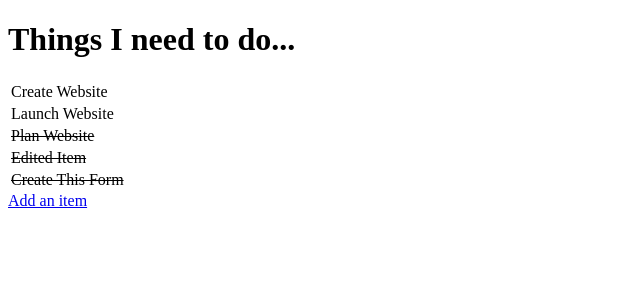
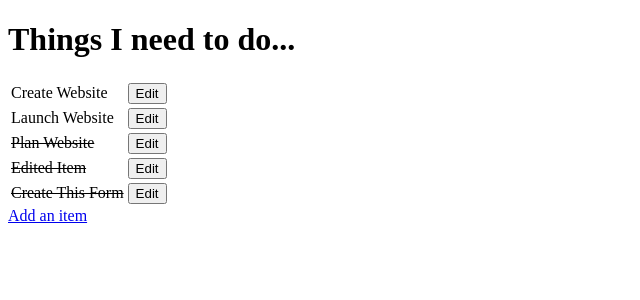
Before and after one commit to dombeesley/django_todo, a Django app: page / in a window 1280 px wide. Shown: the top 300 px of the page, without its empty margins (0-640 px from the left). Run offline with Django 3.2, Linux system fonts and the light colour scheme; data comes from the database, SQL or seed files in the repository; both versions use the stored data as it was after the commit.

Commit message:
add edit item form

```diff
--- a/django_todo/urls.py
+++ b/django_todo/urls.py
@@ -15,10 +15,11 @@ Including another URLconf
 """
 from django.conf.urls import url
 from django.contrib import admin
-from todo.views import get_todo_list, create_an_item
+from todo.views import get_todo_list, create_an_item, edit_an_item
 
 urlpatterns = [
     url(r'^admin/', admin.site.urls),
     url(r'^$', get_todo_list),
-    url(r'^add$', create_an_item)
+    url(r'^add$', create_an_item),
+    url(r'^edit/(?P<id>\d+)$', edit_an_item)
 ]
--- a/todo/templates/todo_list.html
+++ b/todo/templates/todo_list.html
@@ -18,6 +18,12 @@
                 {% else %}
                 <td>{{ item.name }}</td>
                 {% endif %}
+
+                <td>
+                    <form method="GET" action="edit/{{ item.id }}">
+                        <input type="submit" value="Edit">
+                    </form>
+                </td>
             </tr>
             {% empty %}
             <p>You have nothing to do.</p>
--- a/todo/views.py
+++ b/todo/views.py
@@ -1,4 +1,4 @@
-from django.shortcuts import render, HttpResponse, redirect
+from django.shortcuts import render, HttpResponse, redirect, get_object_or_404
 from .models import Item
 from .forms import ItemForm
 
@@ -21,3 +21,16 @@ def create_an_item(request):
         form = ItemForm()
 
     return render(request, "item_form.html", {'form': form})
+
+
+def edit_an_item(request, id):
+    item = get_object_or_404(Item, pk=id)
+
+    if request.method == "POST":
+        form = ItemForm(request.POST, instance=item)
+        if form.is_valid():
+            form.save()
+            return redirect(get_todo_list)
+    else:
+        form = ItemForm(instance=item)
+    return render(request, "item_form.html", {'form': form})
```
Also changed, not shown: db.sqlite3.
